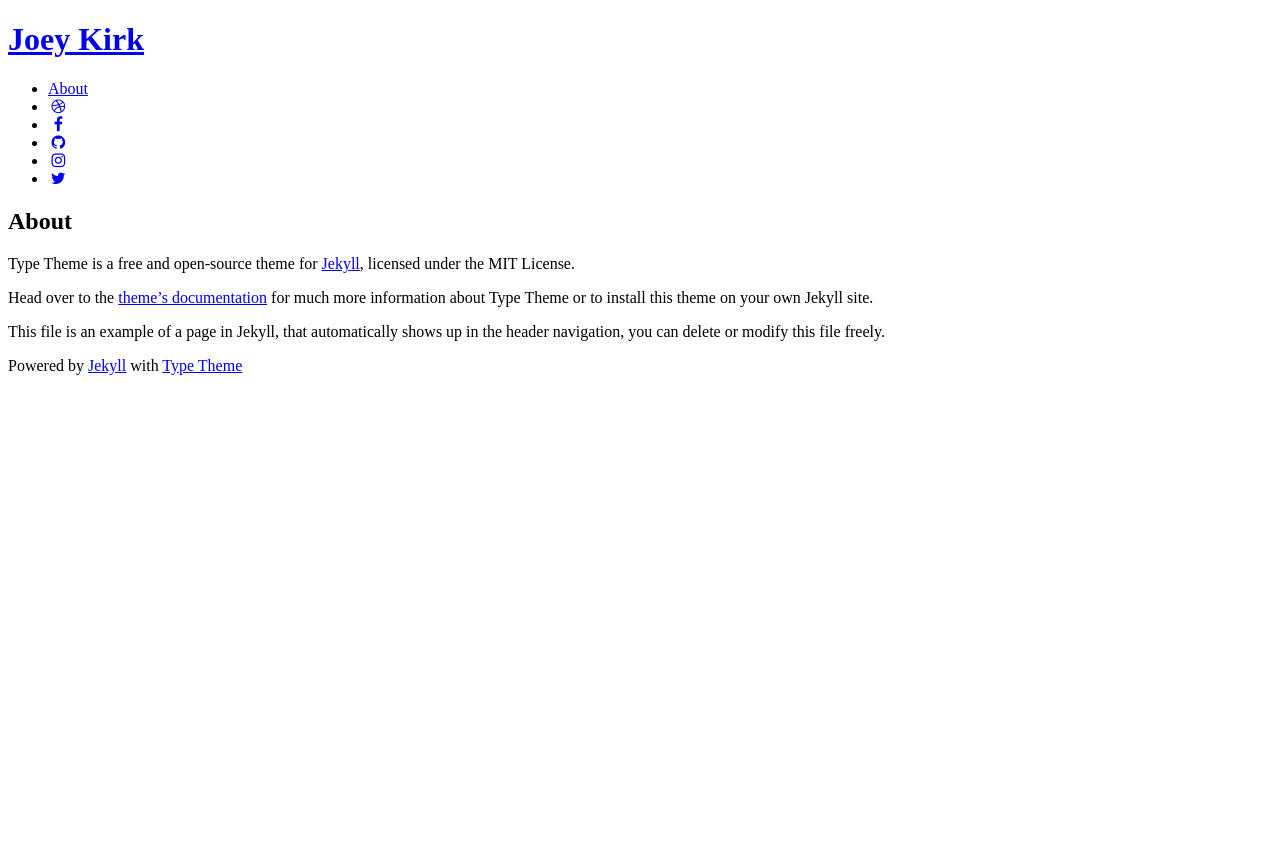
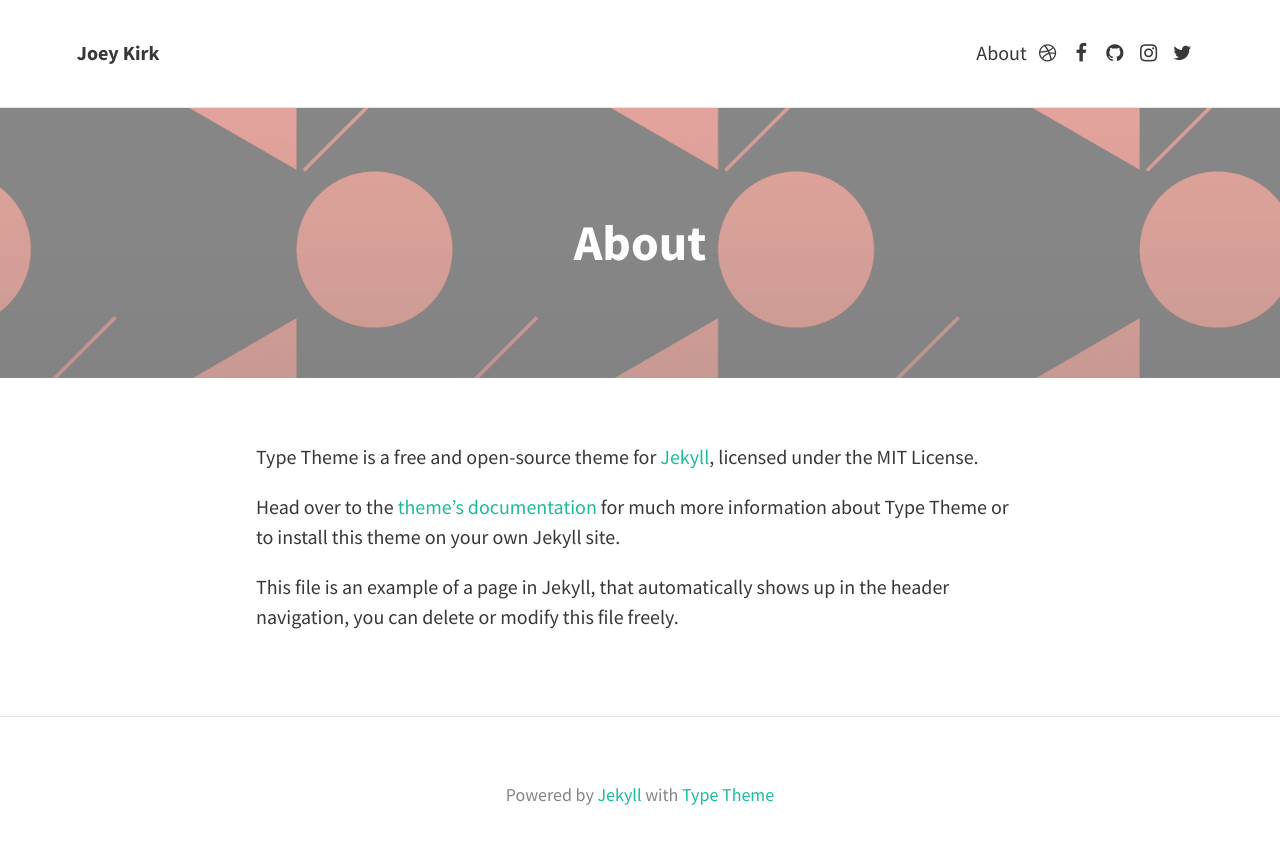
Before and after one commit to Bloc/portfolio-kami, a Jekyll site: the page built from about.md, in a window 1280 px wide. Shown: the top 844 px of the page. Built offline with Jekyll 4.4.1, drawn with Linux system fonts in a browser that asks for light colours; nearby versions of some CDN libraries.

Commit message:
Broke it

```diff
--- a/_config.yml
+++ b/_config.yml
@@ -1,5 +1,5 @@
 # SITE CONFIGURATION
-baseurl: "type-theme" # the subpath of your site, e.g. /blog/
+baseurl: "/type-theme" # the subpath of your site, e.g. /blog/
 url: "http://madebymunsters.github.io/" # the base hostname & protocol for your site
 
 # THEME-SPECIFIC CONFIGURATION
```
